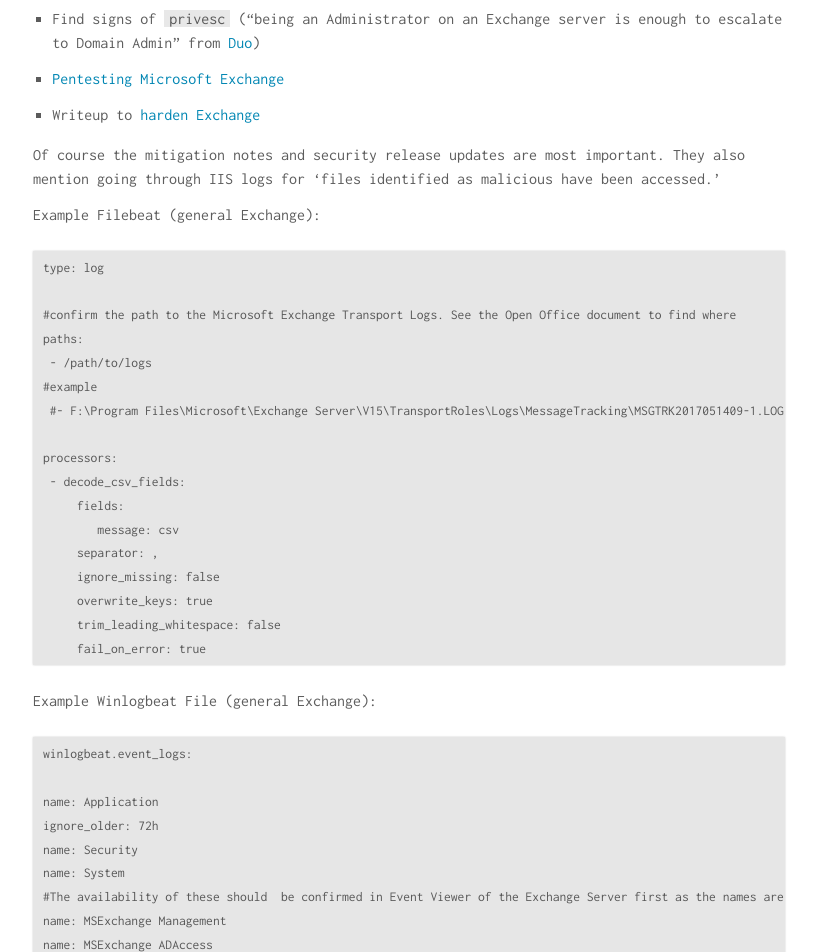
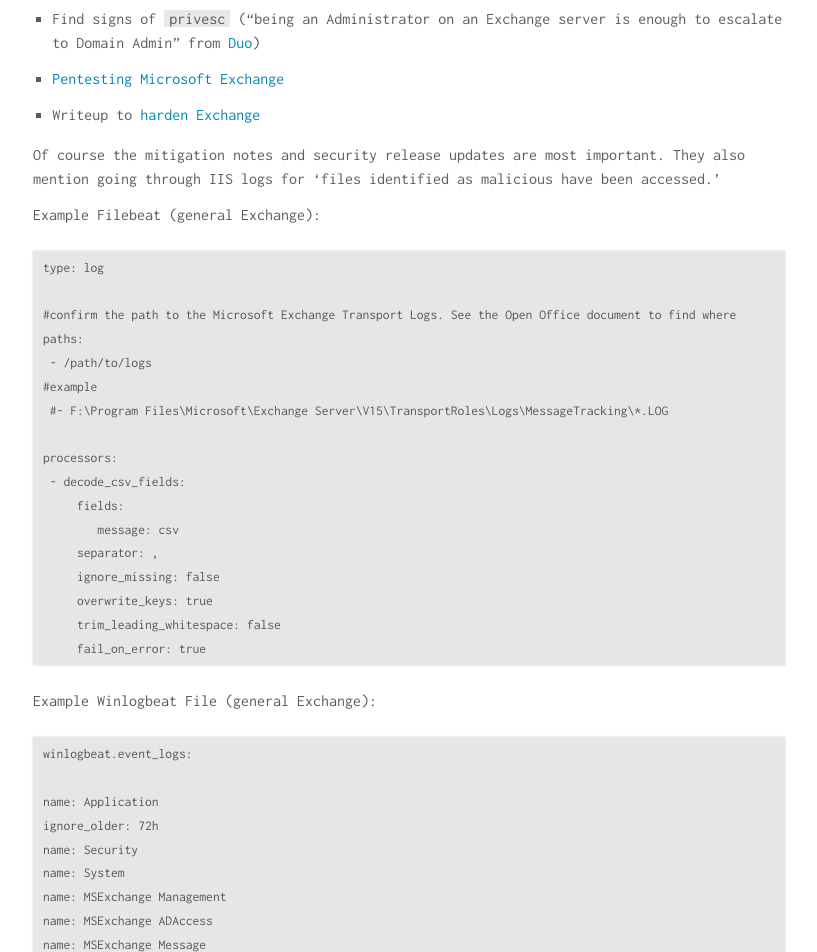
Before and after one commit to HannahSuarez/hannahsuarez.github.io, a Jekyll site: the page built from _posts/2021-03-09-Exchange-Logging.md, in a window 1280 px wide and 1400 px high, scrolled down 1069 px. Shown: the top 952 px of the window, without its empty margins (231-1048 px from the left). Built offline with Jekyll 4.4.1, drawn with Linux system fonts in a browser that asks for light colours; nearby versions of some CDN libraries; some of the changed text lies outside the part shown.

```diff
--- a/_posts/2021-03-09-Exchange-Logging.md
+++ b/_posts/2021-03-09-Exchange-Logging.md
@@ -38,7 +38,7 @@ type: log
 paths:
  - /path/to/logs
 #example
- #- F:\Program Files\Microsoft\Exchange Server\V15\TransportRoles\Logs\MessageTracking\MSGTRK2017051409-1.LOG
+ #- F:\Program Files\Microsoft\Exchange Server\V15\TransportRoles\Logs\MessageTracking\*.LOG
 
 processors:
  - decode_csv_fields:
@@ -60,7 +60,6 @@ name: Application
 ignore_older: 72h
 name: Security
 name: System
-#The availability of these should  be confirmed in Event Viewer of the Exchange Server first as the names are from SP10 documentation
 name: MSExchange Management
 name: MSExchange ADAccess
 name: MSExchange Message
```
